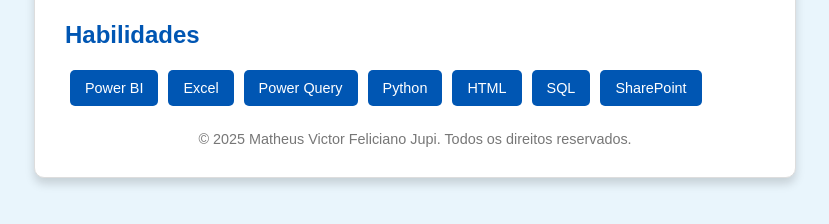
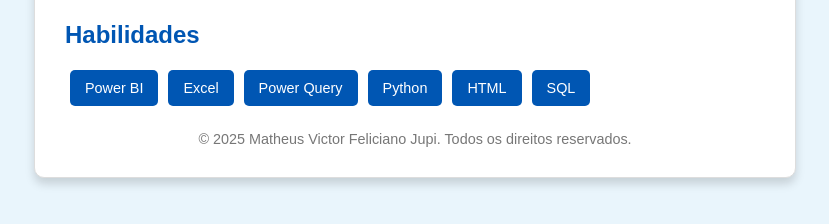
Before and after one commit to MatheusFeliciano0904/Contato, a plain HTML site: page index.html in a window 1280 px wide. Shown: the part 444-668 px from the top of the page, without its empty margins (225-1054 px from the left). Drawn offline with Linux system fonts and the light colour scheme.

Commit message:
Update index.html

```diff
--- a/index.html
+++ b/index.html
@@ -116,7 +116,6 @@
                 <li>Python</li>
                 <li>HTML</li>
                 <li>SQL</li>
-                <li>SharePoint</li>
             </ul>
         </div>
         <footer>
```
